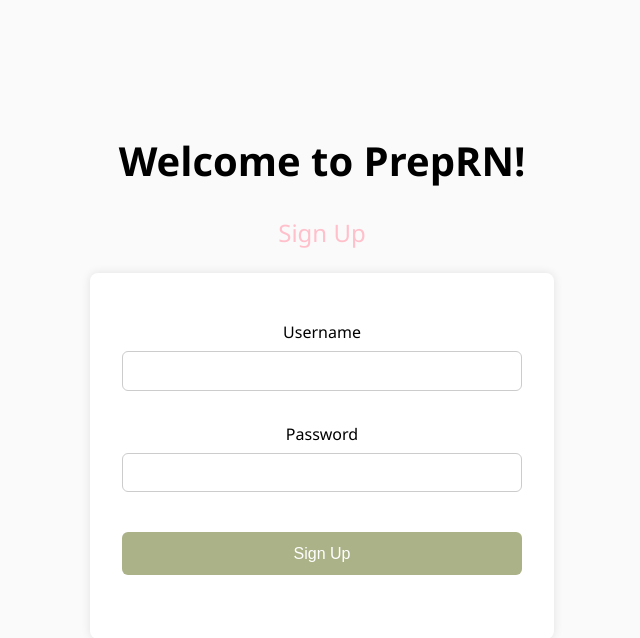
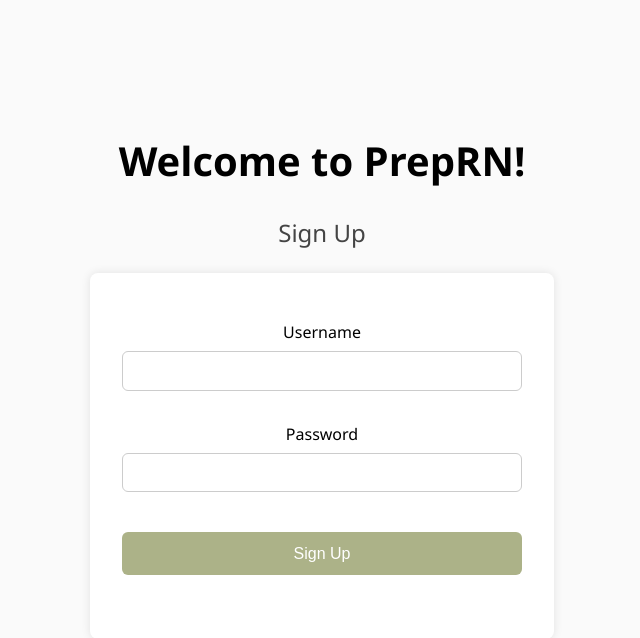
Before and after one commit to riddhimayadav/PrepRN, a Flask app: page /signup in a window 1280 px wide. Shown: the top 638 px of the page, without its empty margins (318-958 px from the left). Run offline with Flask 3, Linux system fonts and the light colour scheme; some web fonts are replaced.

Commit message:
testing auto-deployment

```diff
--- a/static/signup.css
+++ b/static/signup.css
@@ -18,7 +18,7 @@ h1 {
 h2 {
   font-weight: normal;
   margin-bottom: 1em;
-  color: pink;
+  color: #444;
 }
 
 form {
```
